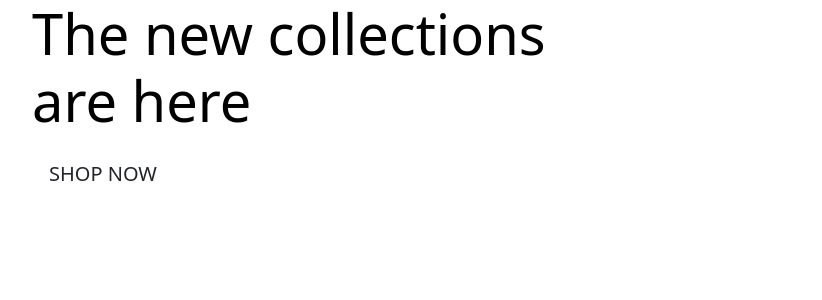
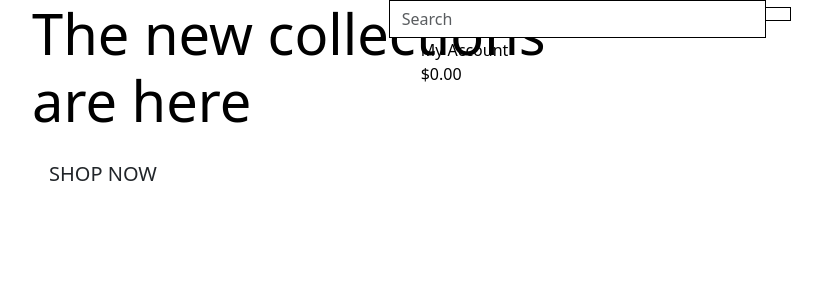
Before and after one commit to patrickaod/Boutique-Ado, a Django app: page / in a window 1280 px wide. Shown: the top 300 px of the page, without its empty margins (50-872 px from the left). Run offline with Django 3.2, Linux system fonts and the light colour scheme.

Commit message:
Add main page template

```diff
--- a/boutique_ado/settings.py
+++ b/boutique_ado/settings.py
@@ -26,9 +26,9 @@ SECRET_KEY = 'django-insecure-l-z5t%+wu83ar7r#%s!q$t+3*xhq63%derz@pi29a-npt(yp4d
 # SECURITY WARNING: don't run with debug turned on in production!
 DEBUG = True
 
-ALLOWED_HOSTS = ['8000-patrickaod-boutiqueado-zpcaifh15xj.ws-eu116.gitpod.io']
+ALLOWED_HOSTS = ['8000-patrickaod-boutiqueado-dvs7121tibs.ws.codeinstitute-ide.net']
 
-CSRF_TRUSTED_ORIGINS = ["https://8000-patrickaod-boutiqueado-zpcaifh15xj.ws-eu116.gitpod.io"]
+CSRF_TRUSTED_ORIGINS = ["https://8000-patrickaod-boutiqueado-dvs7121tibs.ws.codeinstitute-ide.net/"]
 # Application definition
 
 INSTALLED_APPS = [
--- a/templates/base.html
+++ b/templates/base.html
@@ -30,13 +30,13 @@
     {% block corejs %}
     <script src="https://cdn.jsdelivr.net/npm/bootstrap@5.3.3/dist/js/bootstrap.bundle.min.js"
         integrity="sha384-YvpcrYf0tY3lHB60NNkmXc5s9fDVZLESaAA55NDzOxhy9GkcIdslK1eN7N6jIeHz" crossorigin="anonymous">
-    </script>
+        </script>
     <script src="https://cdn.jsdelivr.net/npm/@popperjs/core@2.11.8/dist/umd/popper.min.js"
         integrity="sha384-I7E8VVD/ismYTF4hNIPjVp/Zjvgyol6VFvRkX/vR+Vc4jQkC+hVqc2pM8ODewa9r" crossorigin="anonymous">
-    </script>
+        </script>
     <script src="https://cdn.jsdelivr.net/npm/bootstrap@5.3.3/dist/js/bootstrap.min.js"
         integrity="sha384-0pUGZvbkm6XF6gxjEnlmuGrJXVbNuzT9qBBavbLwCsOGabYfZo0T0to5eqruptLy" crossorigin="anonymous">
-    </script>
+        </script>
     {% endblock %}
 
     {% block extra_js %}{% endblock %}
@@ -44,7 +44,66 @@
 
 <body>
 
-    <header class="container-fluid fixed-top"></header>
+    <header class="container-fluid fixed-top">
+        <div class="row">
+            <div class="col-12 col-lg-4 my-auto py-1 py-lg-0 text-center text-lg-left">
+                <a href="{% url 'home' %}" class="nav-link main-logo-link"></a>
+            </div>
+            <div class="col-12 col-lg-4 my-auto py-1 py-lg-0">
+                <form method="GET" action="">
+                    <div class="input-group w-100">
+                        <input class="form-control border border-black rounded-0" type="text" name="q"
+                            placeholder="Search">
+                        <div class="input-grou-append">
+                            <button class="form-control btn btn-black border border-black rounded-0" type="submit">
+                                <span class="icon">
+                                    <i class="fas fa-search"></i>
+                                </span>
+                            </button>
+                        </div>
+                </form>
+            </div>
+            <div class="col-12 col-lg-4 my-auto py-1 py-lg-0 ">
+                <ul>
+                    <li class="list-inline-item dropdown">
+                        <a class="text-black nav-link" href="#" id="user-options" data-toggle="dropdown"
+                            aria-haspopup="true" aria-expanded="false">
+                            <div class="text-center">
+                                <div><i class="fas fa-user fa-lg"></i></div>
+                                <p class="my-0"> My Account</p>
+                            </div>
+                        </a>
+                        <div class="dropdown-menu border-0" aria-labelledby="user-options">
+                            {% if request.user.is_authenticated %}
+                            {% if request.user.is_superuser %}
+                            <a href="" class="dropdown-item">Product Management</a>
+                            {% endif %}
+                            <a href="" class="dropdown-item">My Profile</a>
+                            <a href="{% url 'account_logout'%}" class="dropdown-item">Logout</a>
+                            {% else %}
+                            <a href="{% url 'account_signup'%}" class="dropdown-item">Register</a>
+                            <a href="{% url 'account_login'%}" class="dropdown-item">Login</a>
+                            {% endif %}
+                        </div>
+                    </li>
+                    <li class="list-inline-item">
+                        <a class="{% if grand_total %} text-info font-weight-bold {% else %}text-black{% endif %} nav-link" href="">
+                            <div class="text-center">
+                                <div><i class="fas fa-shopping-bag fa-lg"></i></div>
+                                <p class="my-0">
+                                    {% if grand_total %}
+                                    ${{ grand_total|floatformat:2 }}
+                                    {% else %}
+                                    $0.00
+                                    {% endif %}
+                                </p>
+                            </div>
+                        </a>
+                    </li>
+                </ul>
+            </div>
+        </div>
+    </header>
 
     {% if messages %}
     <div class="message-container"></div>
```
